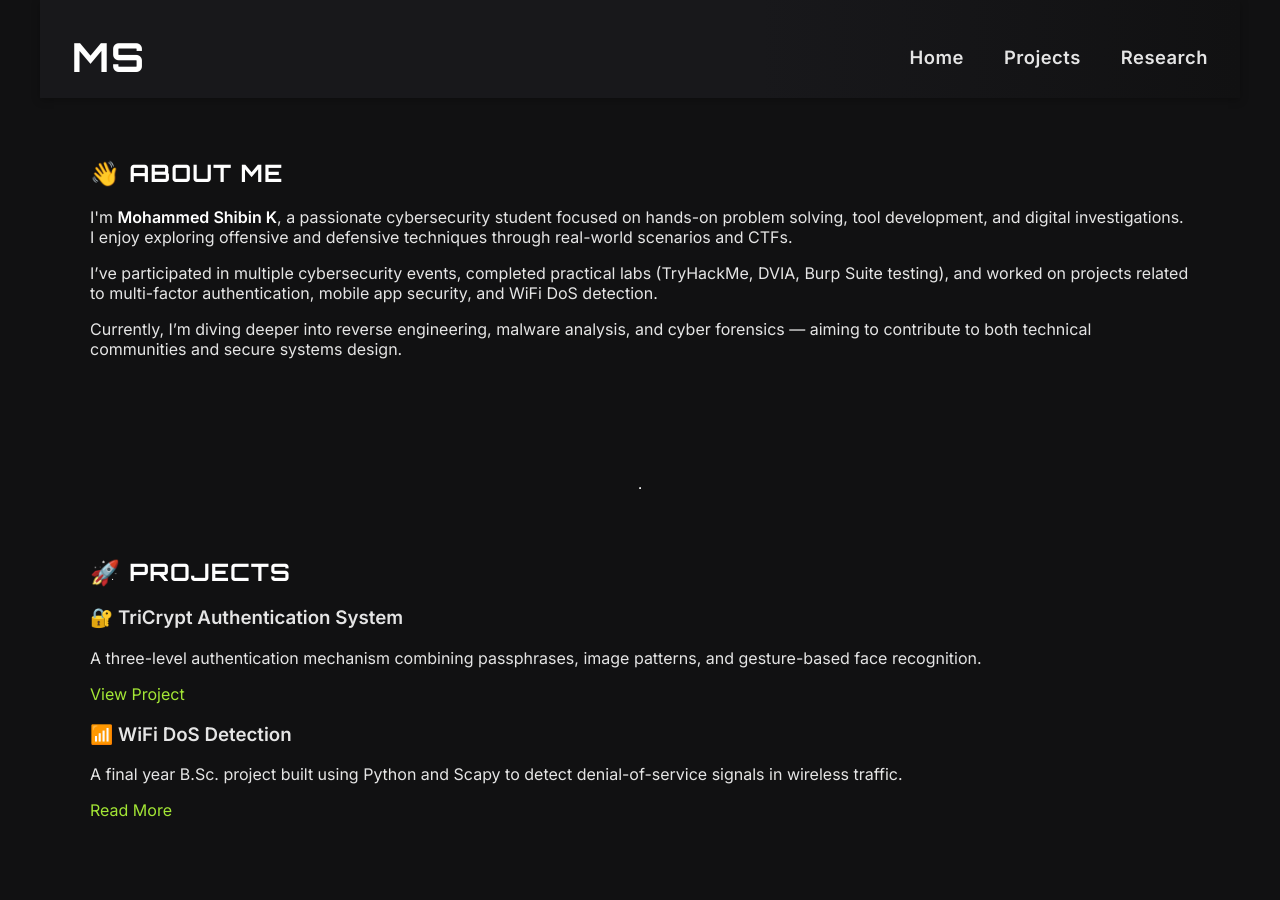
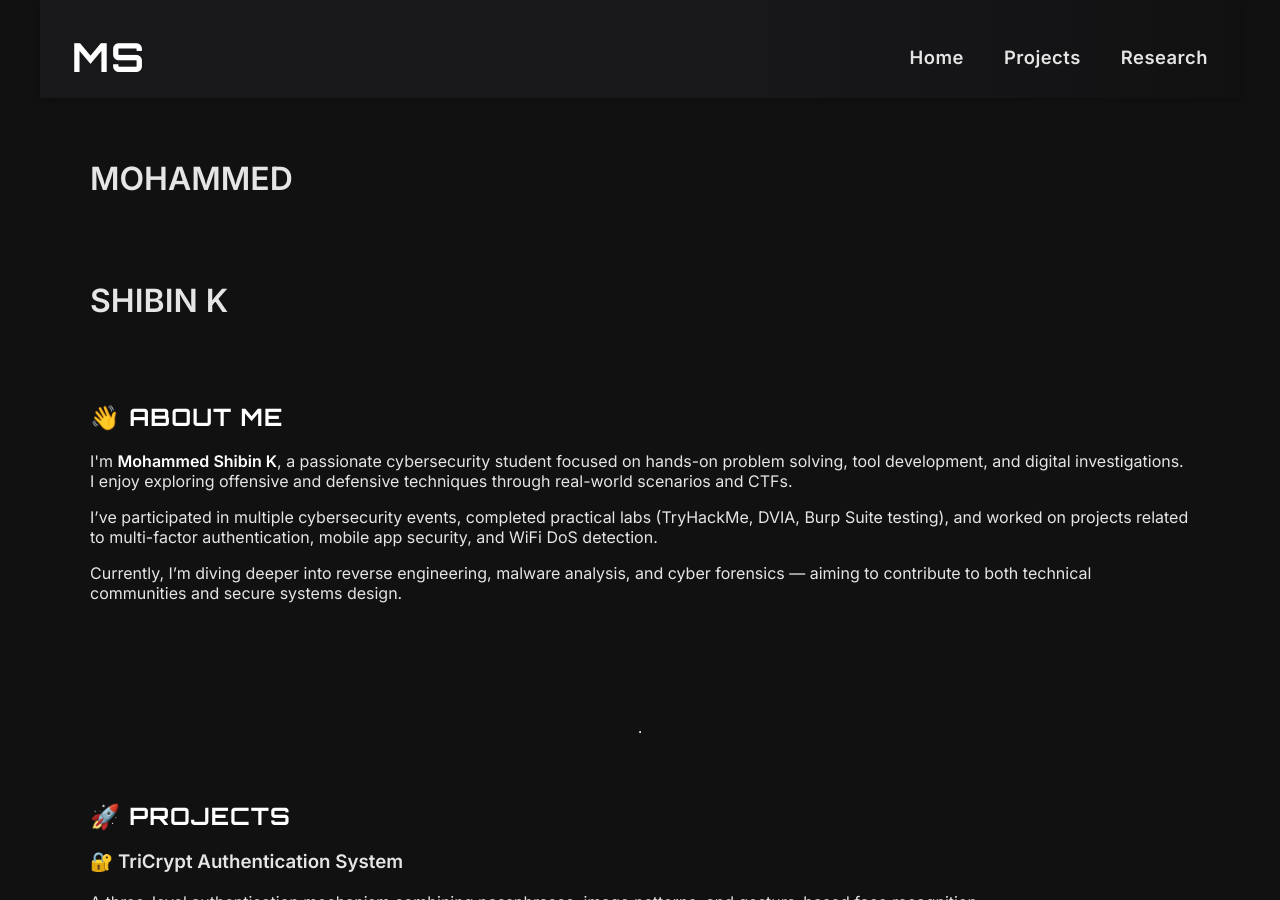
Before and after one commit to Shibzzz/mohdshibin, a Jekyll site: the page built from index.md, in a window 1280 px wide and 900 px high. Built offline with Jekyll 4.4.1, drawn with Linux system fonts in a browser that asks for light colours.

Commit message:
Update index.md

```diff
--- a/index.md
+++ b/index.md
@@ -3,6 +3,8 @@ layout: default
 title: Home
 ---
 
+# MOHAMMED
+# SHIBIN K
 <section class="reveal-on-scroll">
   <h2>👋 About Me</h2>
   <p>
```
